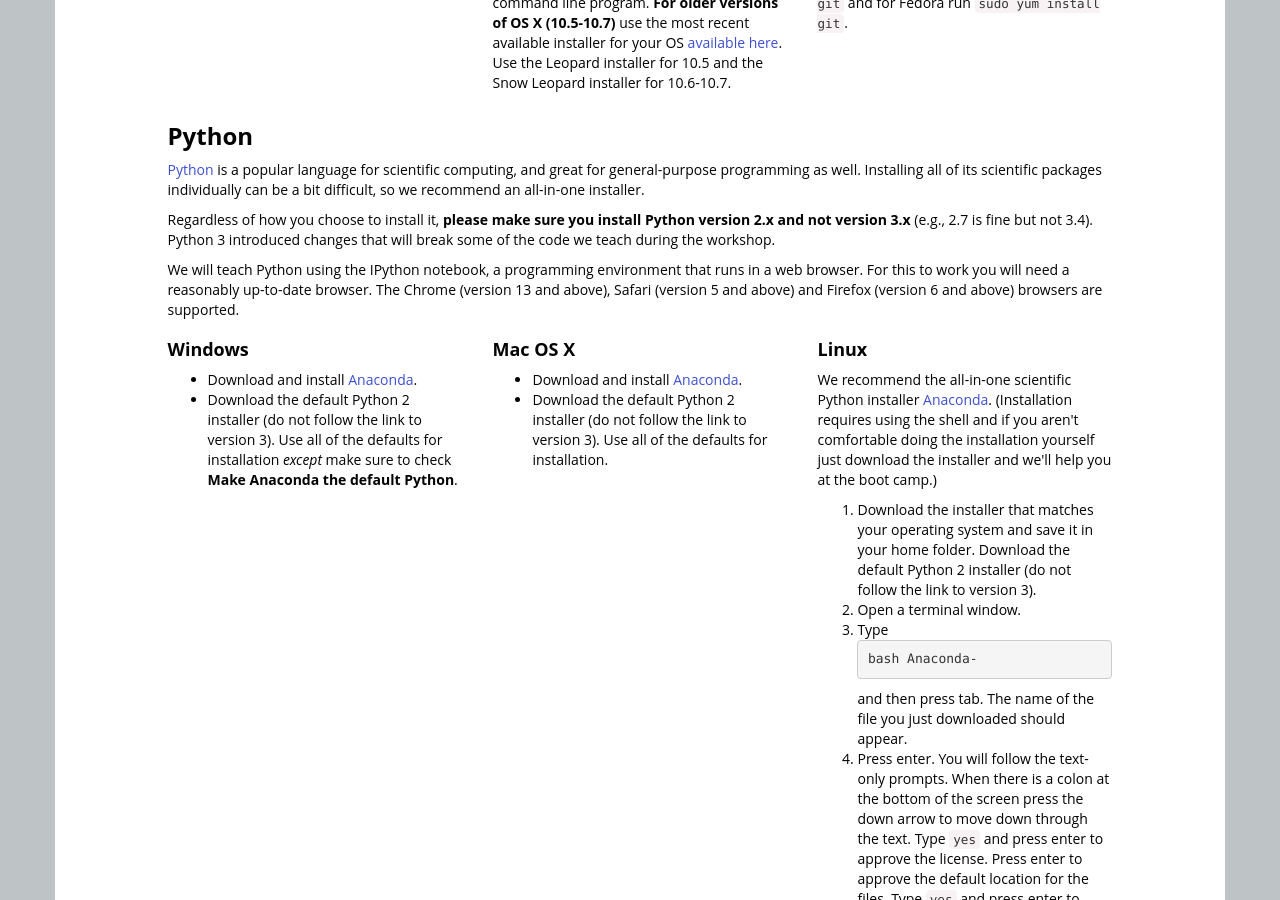
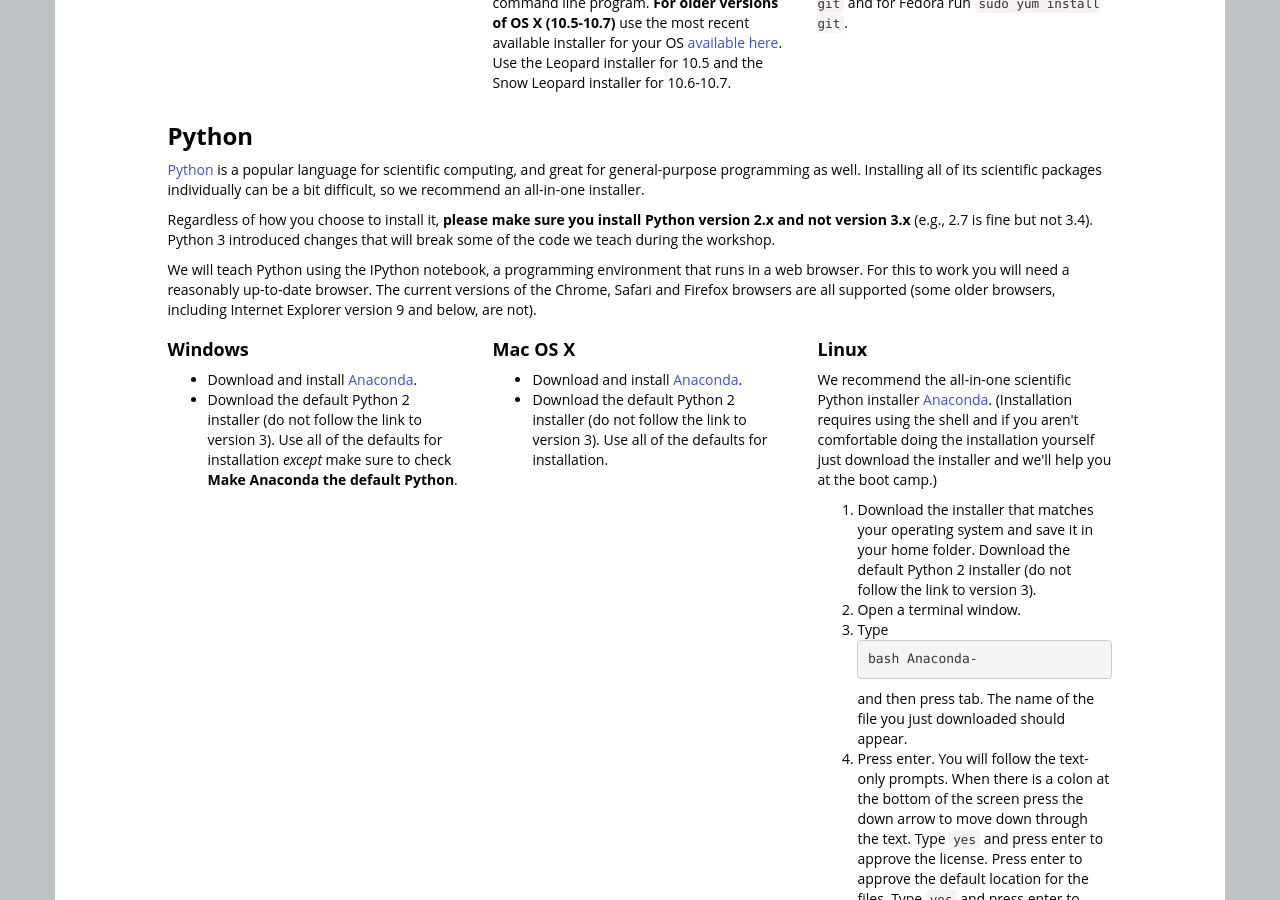
Before and after one commit to carpentries/workshop-template, a Jekyll site: the page built from index.html, in a window 1280 px wide and 900 px high, scrolled down 2924 px. Built offline with Jekyll 4.4.1, drawn with Linux system fonts in a browser that asks for light colours; nearby versions of some CDN libraries; library files that are not in the unit come from our copies.

Commit message:
Remove version numbers from Python web browsers
Rather than list the exact version numbers of
"supported" browsers needed to run IPython notebooks,
just say that the current versions are supported
(which is true) and that some older versions are not
(which is also true). The actual constraint (for everything
other than IE) will come from GitHub anyway (which only
supports "current versions" of these browsers, but
supports IE 9).

```diff
--- a/index.html
+++ b/index.html
@@ -468,8 +468,9 @@
     <p>
       We will teach Python using the IPython notebook, a programming environment
       that runs in a web browser. For this to work you will need a reasonably
-      up-to-date browser. The Chrome (version 13 and above), Safari (version 5
-      and above) and Firefox (version 6 and above) browsers are supported.
+      up-to-date browser. The current versions of the Chrome, Safari and
+      Firefox browsers are all supported (some older browsers, including
+      Internet Explorer version 9 and below, are not).
     </p>
 
   <div class="row">
```
